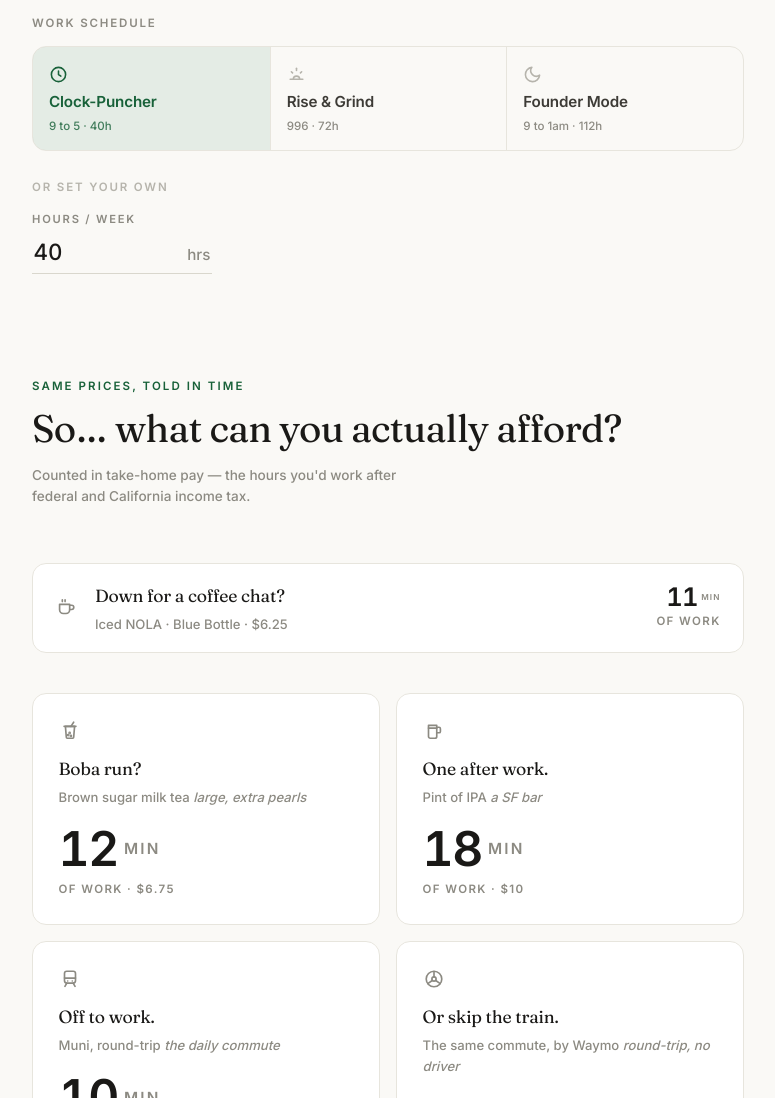
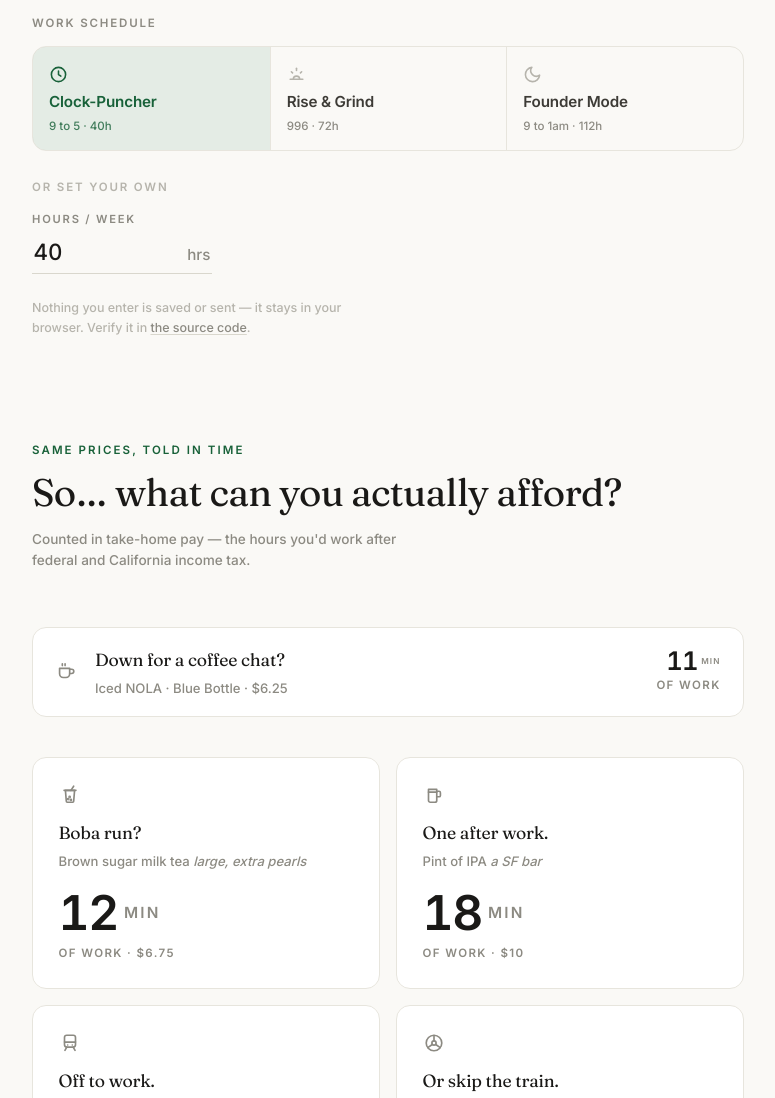
Before and after one commit to wu-json/money-is-time, a website with bundled scripts: page index.html in a window 1280 px wide. Shown: the part 771-1869 px from the top of the page, without its empty margins (252-1027 px from the left). Built offline with nearby package versions, Linux system fonts and the light colour scheme.

Commit message:
feat: add privacy note under inputs, link to source
Reassure anyone wary of typing their salary that nothing is saved or
sent — the page runs entirely in the browser — and link to the source
so the claim can be verified rather than trusted.

Co-Authored-By: Claude Opus 4.8 (1M context) <noreply@anthropic.com>

```diff
--- a/src/main.ts
+++ b/src/main.ts
@@ -18,7 +18,23 @@ function mountControls(): void {
   form.addEventListener("submit", (e) => e.preventDefault());
 
   form.append(salaryInput(), el("hr", "control-divider"), scheduleSelector());
-  controls.append(form);
+
+  // A quiet reassurance for anyone wary of typing their salary in: nothing here
+  // is stored or sent — it's a static page that runs entirely in the browser.
+  // The claim links to the source so it can be verified, not just trusted.
+  const source = el("a", "controls-privacy-link", "the source code") as HTMLAnchorElement;
+  source.href = "https://github.com/wu-json/money-is-time";
+  source.target = "_blank";
+  source.rel = "noopener noreferrer";
+  const privacy = el(
+    "p",
+    "controls-privacy",
+    "Nothing you enter is saved or sent — it stays in your browser. Verify it in ",
+    source,
+    ".",
+  );
+
+  controls.append(form, privacy);
 }
 
 function mountItems(): void {
--- a/src/styles.css
+++ b/src/styles.css
@@ -229,6 +229,30 @@ body {
 
 .control-divider {
   display: none; /* space does the separating now */
+}
+
+/* Privacy reassurance under the inputs — quiet, the same muted register as the
+   field labels, with the source link as a checkable receipt. */
+.controls-privacy {
+  margin: 1.5rem 0 0;
+  max-width: 44ch;
+  font-size: 0.78rem;
+  line-height: 1.6;
+  font-weight: 500;
+  color: var(--faint);
+}
+
+.controls-privacy-link {
+  color: var(--muted);
+  text-decoration: underline;
+  text-underline-offset: 2px;
+  text-decoration-color: var(--hairline-2);
+  transition: color 0.15s ease, text-decoration-color 0.15s ease;
+}
+
+.controls-privacy-link:hover {
+  color: var(--ink);
+  text-decoration-color: currentColor;
 }
 
 .field {
```
